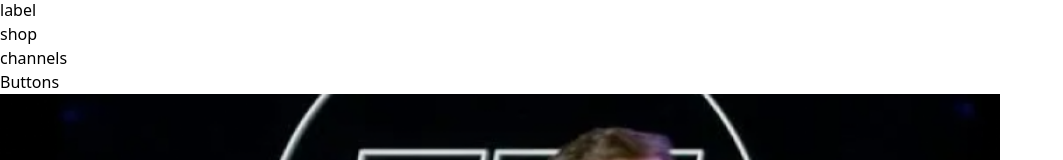
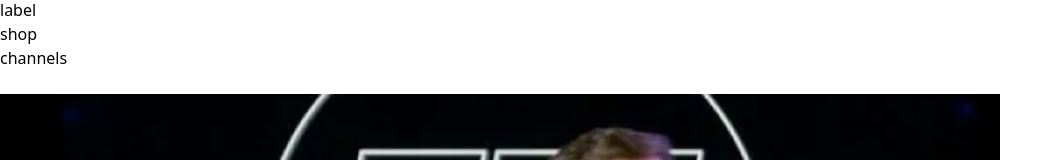
Before and after one commit to suraj-0628/teamadithiya_3391, a React (Vite) app: page / in a window 1280 px wide. Shown: the part 121-281 px from the top of the page, without its empty margins (0-1063 px from the left). Built offline with nearby package versions, Linux system fonts and the light colour scheme; a web font is replaced by a local one.

Commit message:
added hover

```diff
--- a/src/App.jsx
+++ b/src/App.jsx
@@ -9,10 +9,28 @@ const App =()=>{
     <main className="relative">
       <Nav />
       <section className=''><Hero /></section>
-      <section>
+      {/* BUTTONS */}
+      <section className="flex padding-x gap-10 pt-10">
+      <button className='h-16 w-[20rem] bg-slate-300 rounded-3xl hover:bg-blue-400'>
+        </button>
+
+        <button className='h-16 w-[20rem] bg-slate-300 rounded-3xl hover:bg-red-400'>
+        </button>
+
+        <button className='h-16 w-[20rem] bg-slate-300 rounded-3xl hover:bg-green-400'>
+        </button>
+
+        <button className='h-16 w-[20rem] bg-slate-300 rounded-3xl hover:bg-yellow-400 '>
+        </button>
+
+
+
+        {/* <Buttons />
         <Buttons />
+        <Buttons /> */}
       </section>
-      <section className="gap-2 flex  overflow-x-auto">
+      {/*  */}
+      <section className=" flex  overflow-x-auto padding-x">
        <Card />
        <Card />
        <Card />
--- a/src/components/Buttons.jsx
+++ b/src/components/Buttons.jsx
@@ -2,7 +2,10 @@ import React from 'react'
 
 const Buttons = () => {
   return (
-    <div>Buttons</div>
+    <div className=' pt-10'>
+        <button className='h-16 w-[20rem] bg-slate-300 rounded-3xl hover:bg-blue-400'>
+        </button>
+    </div>
   )
 }
 
--- a/src/components/Card.jsx
+++ b/src/components/Card.jsx
@@ -3,7 +3,7 @@ import { sameImg } from '../assets'
 
 const Card = () => {
   return (
-    <div className='pt-10 padding-x'>
+    <div className='pt-10 mr-10'>
         <a href="/" >
         <div className='h-[20rem] w-[20rem] bg-black rounded-xl '>
         <img src={sameImg} height={1000} width={1000} className='py-' alt="" />
```
